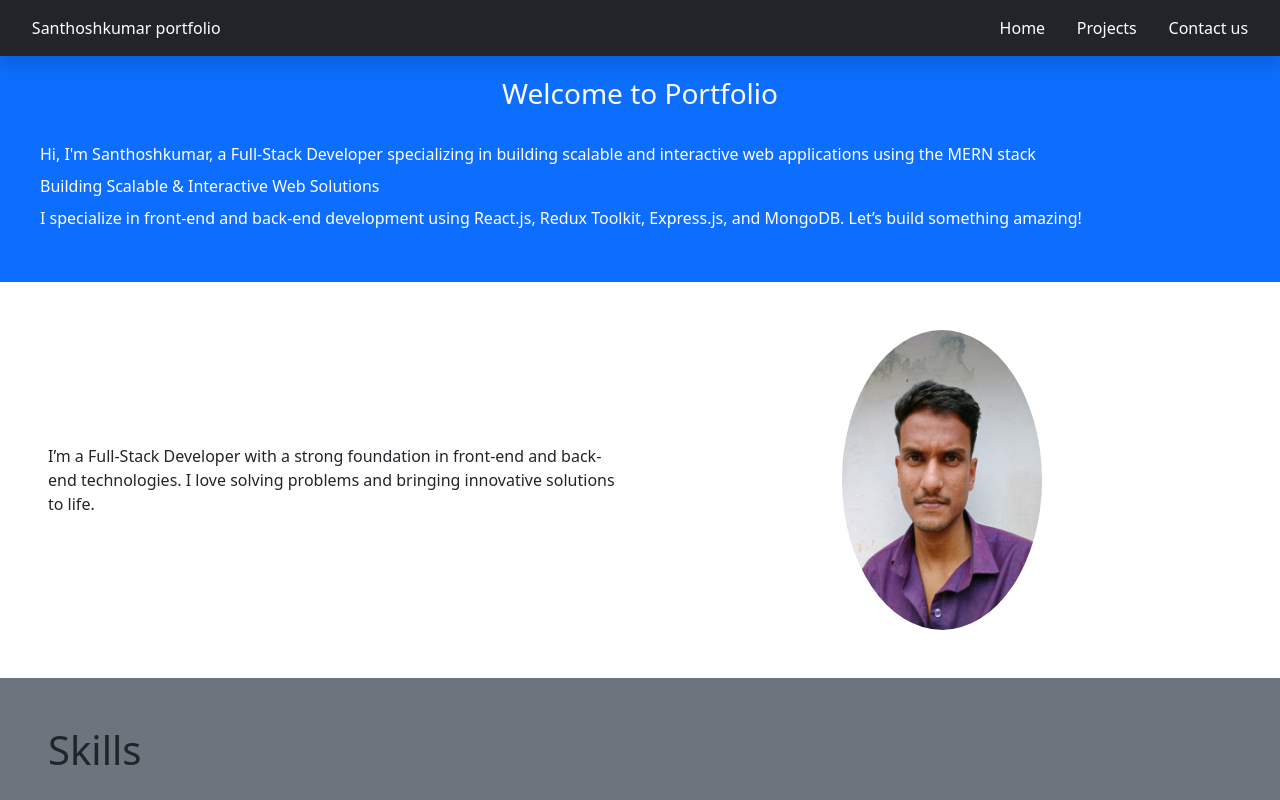
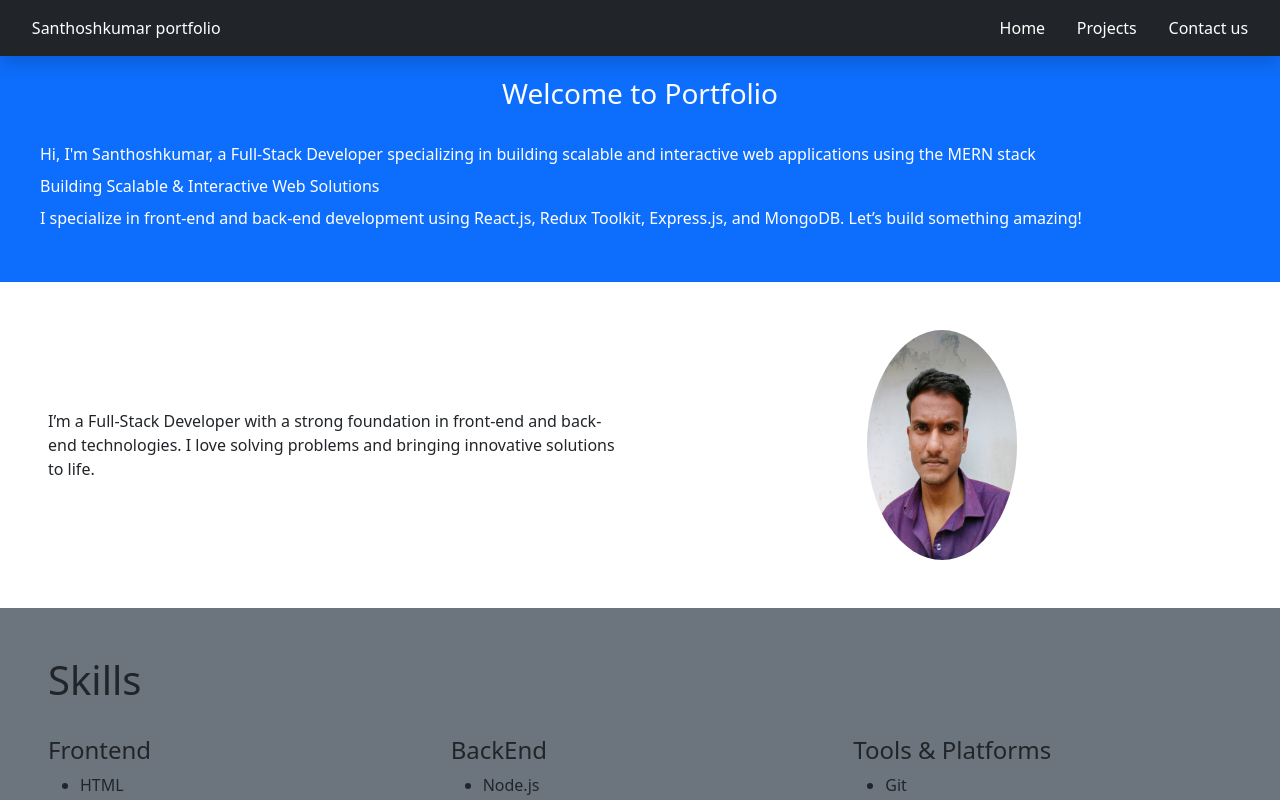
Before and after one commit to Santhoshkumar0077/Portfolio, a React (Vite) app in the folder client/: page / in a window 1280 px wide. Shown: the top 800 px of the page. Built offline with nearby package versions, Linux system fonts and the light colour scheme.

Commit message:
photo size modified

```diff
--- a/client/src/pages/Home.jsx
+++ b/client/src/pages/Home.jsx
@@ -16,7 +16,7 @@ const Home = () => {
             I’m a Full-Stack Developer with a strong foundation in front-end and back-end technologies. I love solving problems and bringing innovative solutions to life.
           </div>
           <div className='col-6 d-flex justify-content-center align-items-center'>
-            <img src={ProfileImage} alt="Profile" width={200} height={300} className='rounded-circle' />
+            <img src={ProfileImage} alt="Profile" width={150} height={230} className='rounded-circle' />
           </div>
         </div>
       </div>
```
